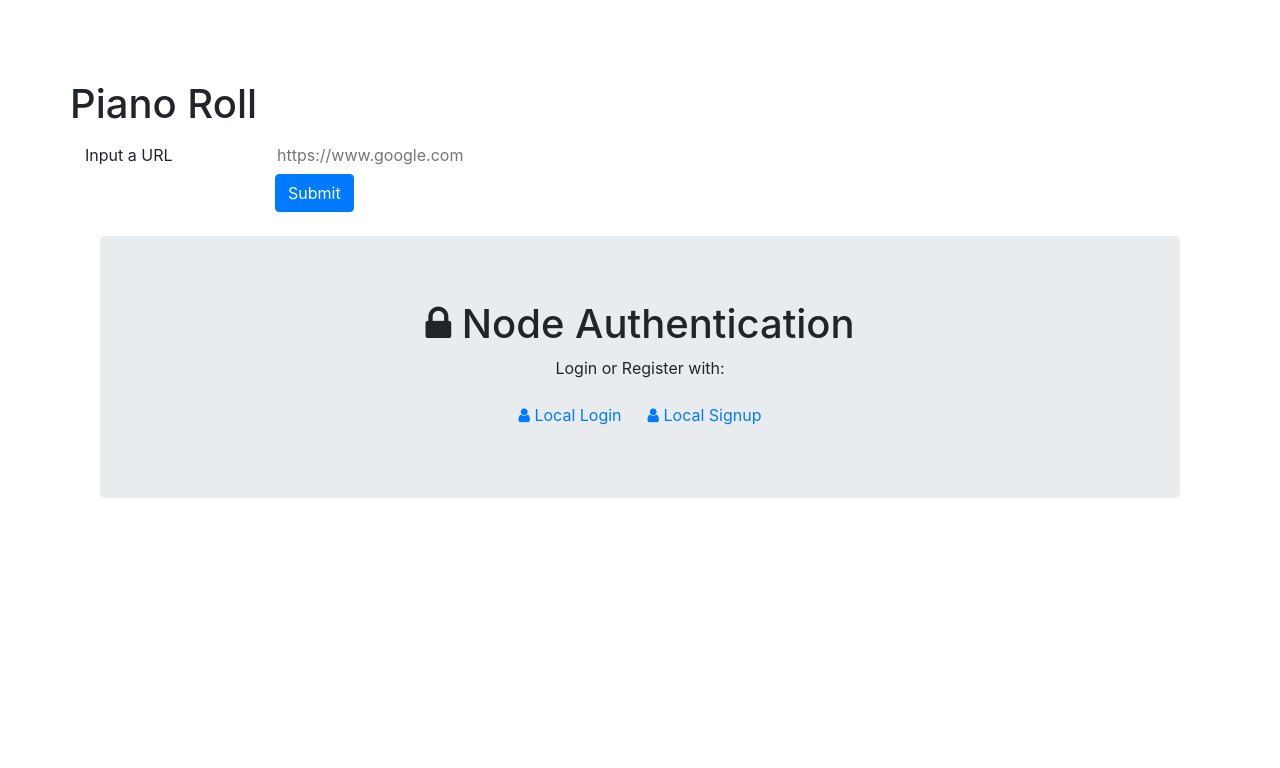
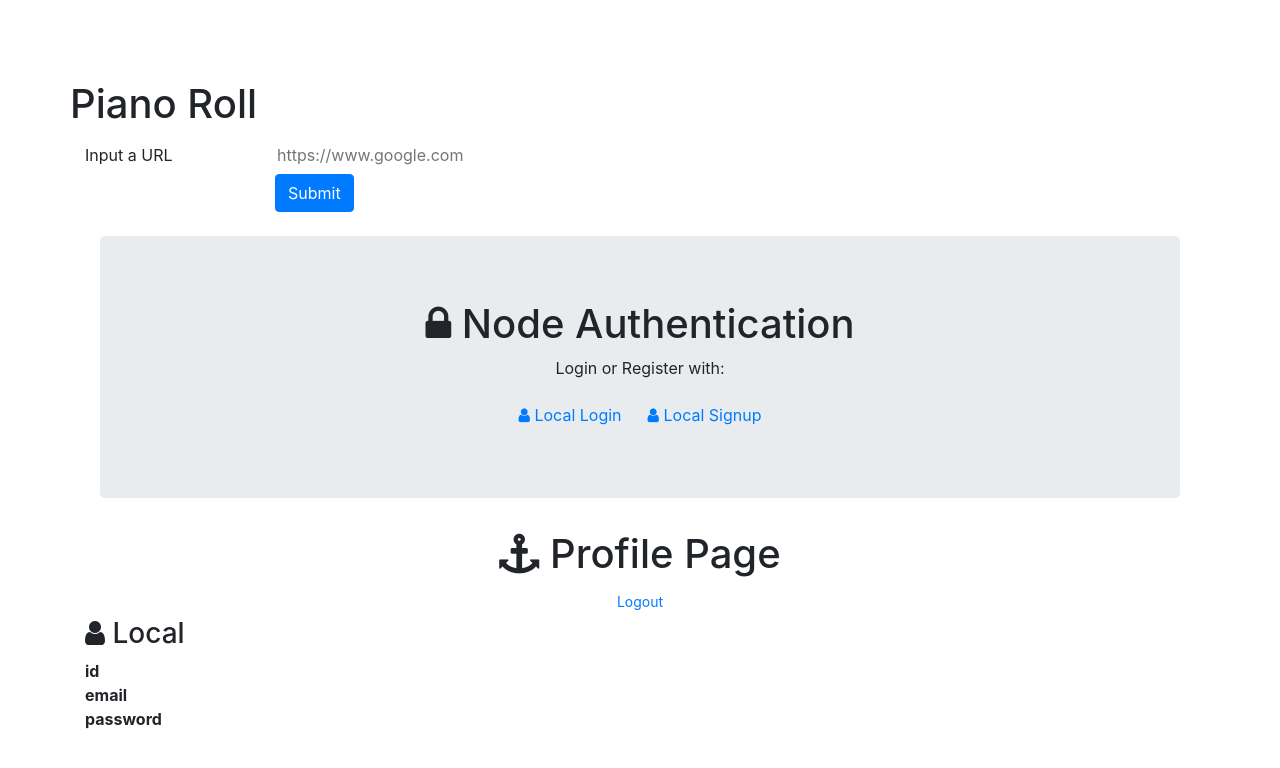
Before and after one commit to apino117/piano_roll, a React (Create React App) app in the folder client/: page /profile in a window 1280 px wide. Shown: the top 768 px of the page. Built offline with nearby package versions, Linux system fonts and the light colour scheme.

Commit message:
added profile page

```diff
--- a/client/src/App.js
+++ b/client/src/App.js
@@ -4,6 +4,7 @@ import React, { Component } from "react";
 import { BrowserRouter as Router, Route, Switch } from "react-router-dom";
 import Login from "./pages/Login";
 import Signup from "./pages/Signup";
+import Profile from "./pages/Profile";
 
 const Tone = require("tone");
 
@@ -84,6 +85,7 @@ class App extends Component {
               <Route component={NoMatch} /> */}
               <Route exact path="/login" component={Login} />
               <Route exact path="/signup" component={Signup} />
+              <Route exact path="/profile" component={Profile} />
             </Switch>
           </div>
         </Router>
--- /dev/null
+++ b/client/src/pages/Profile.js
@@ -0,0 +1,40 @@
+import React from "react";
+
+function Profile() {
+    return (
+        <>
+
+            <div class="container">
+
+                <div class="page-header text-center">
+                    <h1><span class="fa fa-anchor"></span> Profile Page</h1>
+                    <a href="/logout" class="btn btn-default btn-sm">Logout</a>
+                </div>
+
+                <div class="row">
+
+                    {/* <!-- LOCAL INFORMATION --> */}
+                    <div class="col-sm-6">
+                        <div class="well">
+                            <h3><span class="fa fa-user"></span> Local</h3>
+
+                            <p>
+                                <strong>id</strong><br />
+                                <strong>email</strong><br />
+                                <strong>password</strong>
+                            </p>
+
+                        </div>
+                    </div>
+
+                </div>
+
+            </div>
+
+
+
+        </>
+    )
+}
+
+export default Profile;
```
